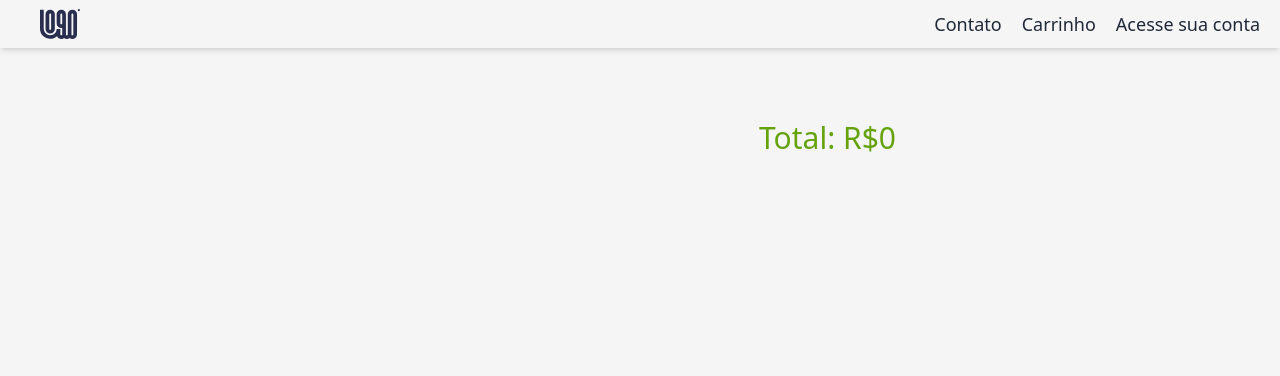
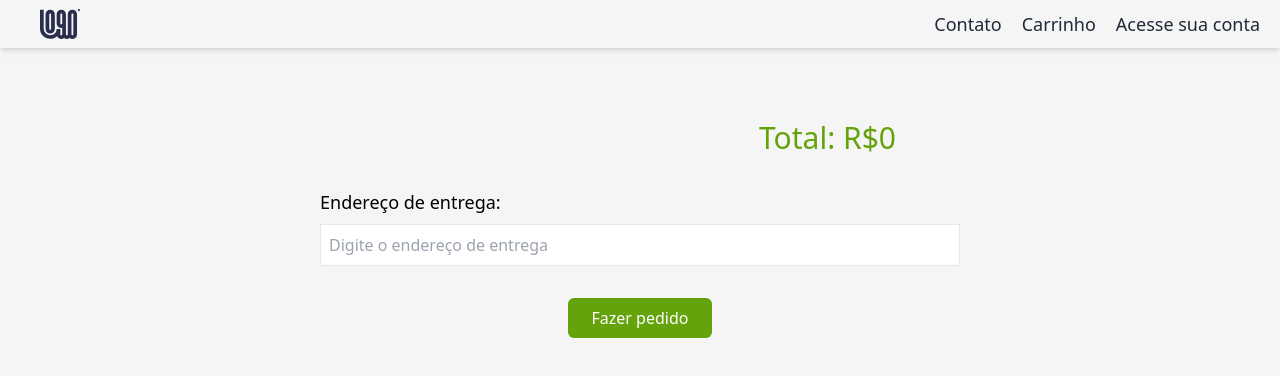
Before and after one commit to ferrimoskit/pic-jgferri-store-front, a React (Create React App) app: page /carrinho in a window 1280 px wide. Shown: the top 376 px of the page. Built offline with nearby package versions, Linux system fonts and the light colour scheme.

Commit message:
feat: updated cart to place order

```diff
--- a/src/components/cart/Cart.js
+++ b/src/components/cart/Cart.js
@@ -1,14 +1,47 @@
-import React from "react";
+import React, { useState } from "react";
 import { useCart } from "./CartProvider";
 import ProductCart from "../product/ProductCart";
 
 const Cart = () => {
   const { cart } = useCart();
+  const [deliveryAddress, setDeliveryAddress] = useState("");
+  const userId = 2; // Replace with actual user ID if available.
 
   const subtotal = cart.reduce(
     (total, item) => total + item.price * item.quantity,
     0
   );
+
+  const handleOrder = async () => {
+    const orderData = {
+      deliveryAddress,
+      user: userId,
+      products: cart.map((item) => ({
+        productId: item.id,
+        quantity: item.quantity,
+      })),
+    };
+
+    try {
+      const response = await fetch("http://localhost:8080/orders", {
+        method: "POST",
+        headers: {
+          "Content-Type": "application/json",
+          Authentication: `Bearer ${localStorage.getItem("token")}`,
+        },
+        body: JSON.stringify(orderData),
+      });
+
+      if (response.ok) {
+        alert("Pedido realizado com sucesso!");
+      } else {
+        alert("Erro ao realizar pedido. Tente novamente.");
+      }
+    } catch (error) {
+      console.error("Erro ao fazer o pedido:", error);
+      alert("Erro ao realizar pedido. Verifique sua conexão.");
+    }
+  };
 
   return (
     <div>
@@ -16,7 +49,36 @@ const Cart = () => {
         <ProductCart cartItem={item} key={item.id} />
       ))}
       <div className="flex flex-row justify-end mr-96 mt-16">
-        <p className="text-3xl pt-2 text-lime-600">Total: R${Math.round((subtotal + Number.EPSILON) * 100) / 100} </p></div>
+        <p className="text-3xl pt-2 text-lime-600">
+          Total: R${Math.round((subtotal + Number.EPSILON) * 100) / 100}
+        </p>
+      </div>
+      <div className="flex flex-col m-auto items-center">
+        <div className="mt-8">
+          <label
+            htmlFor="deliveryAddress"
+            className="block text-lg font-medium"
+          >
+            Endereço de entrega:
+          </label>
+          <input
+            id="deliveryAddress"
+            type="text"
+            value={deliveryAddress}
+            onChange={(e) => setDeliveryAddress(e.target.value)}
+            placeholder="Digite o endereço de entrega"
+            className="border p-2 w-[50vw] mt-2"
+          />
+        </div>
+        <div className="mt-8">
+          <button
+            onClick={handleOrder}
+            className="bg-lime-600 text-white px-6 py-2 rounded-md hover:bg-lime-700"
+          >
+            Fazer pedido
+          </button>
+        </div>
+      </div>
     </div>
   );
 };
```
